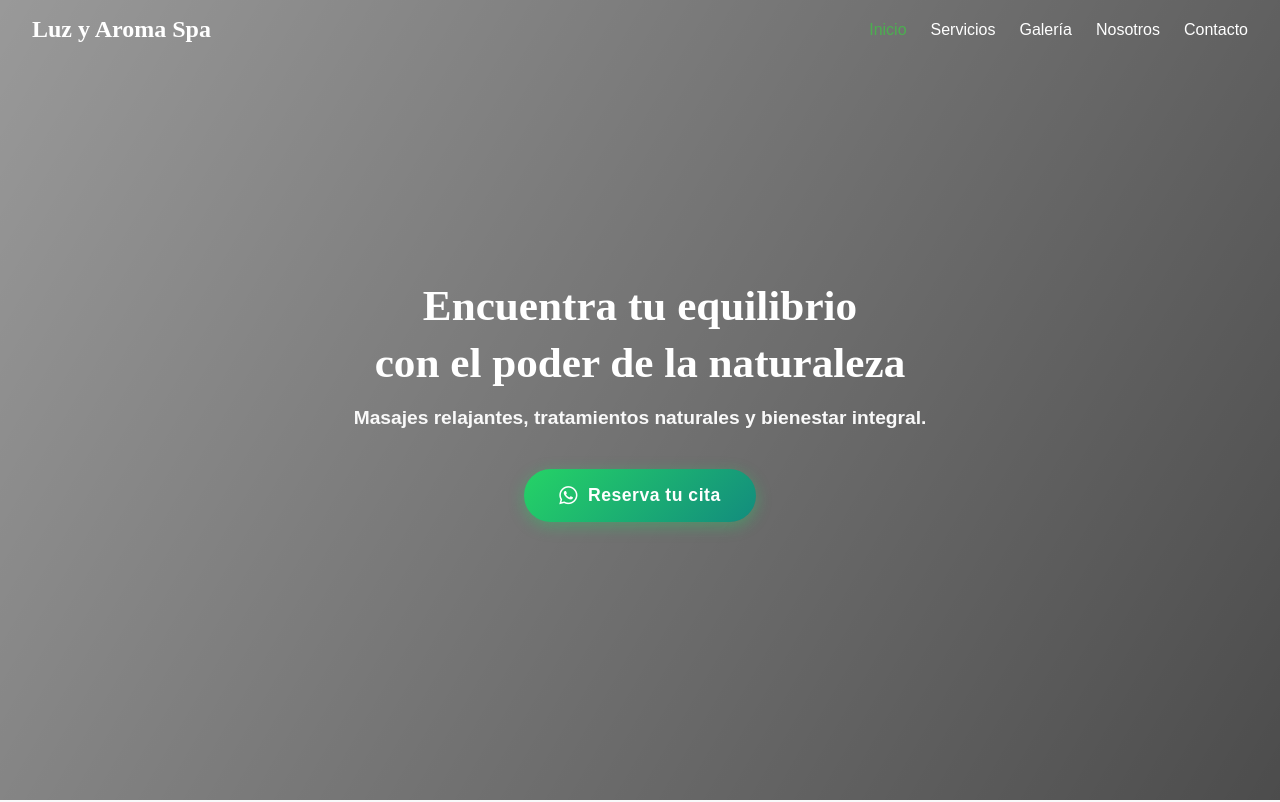
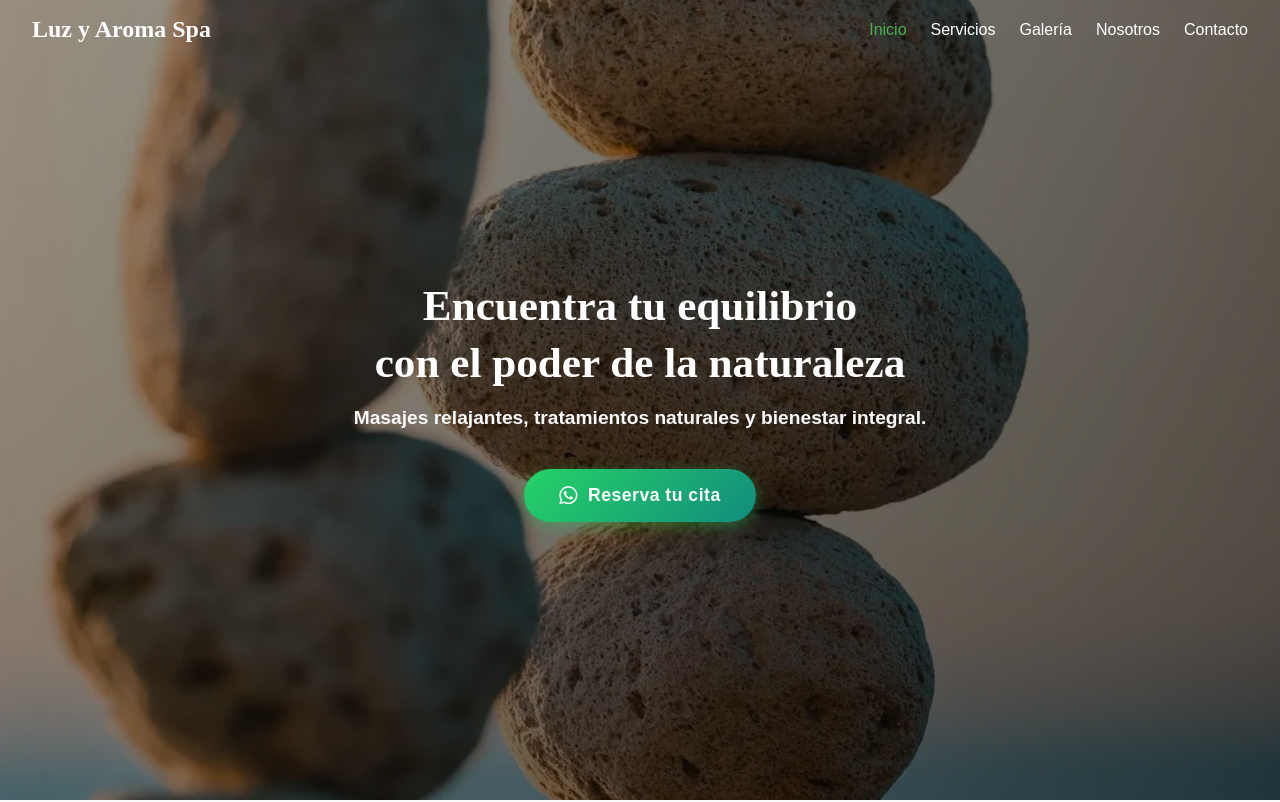
Before and after one commit to edu1718/Luz-y-Aroma-Spa, a plain HTML site: page index.html in a window 1280 px wide. Shown: the top 802 px of the page. Drawn offline with nearby package versions, Linux system fonts and the light colour scheme; the site is published under a folder, as on GitHub Pages, so addresses that start at the root find nothing.

Commit message:
Restore general styles and layout structure

```diff
--- a/css/estilos.css
+++ b/css/estilos.css
@@ -121,7 +121,7 @@ header.scroll .menu-toggle span {
   position: relative;
   color: #fff;
   background: linear-gradient(120deg, rgba(0, 0, 0, 0.4), rgba(0, 0, 0, 0.7)),
-    url("/img/imagen1.webp")
+    url("../img/imagen1.webp")
     center/cover no-repeat;
   animation: bgMove 20s ease-in-out infinite alternate;
 }
```
